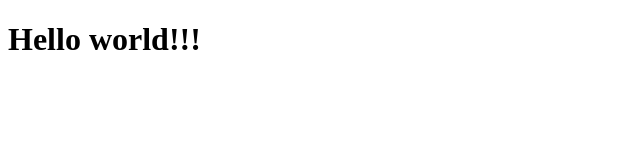
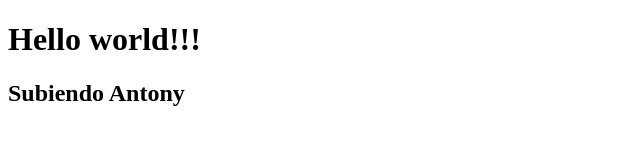
Before and after one commit to ErickAlexanderBecerra/Prueba4, a plain HTML site: page Index.html in a window 1280 px wide. Shown: the whole page, without its empty margins (0-640 px from the left). Drawn offline with Linux system fonts and the light colour scheme.

Commit message:
Update Index.html

```diff
--- a/Index.html
+++ b/Index.html
@@ -8,5 +8,6 @@
 </head>
 <body>
     <h1>Hello world!!!</h1>
+    <h2>Subiendo Antony<h2/>
 </body>
 </html>
```
